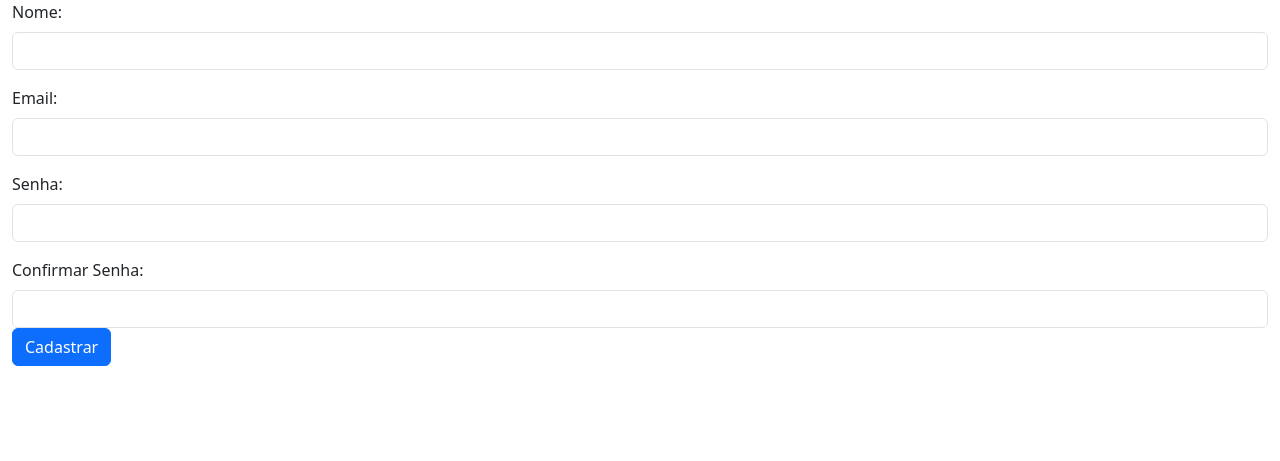
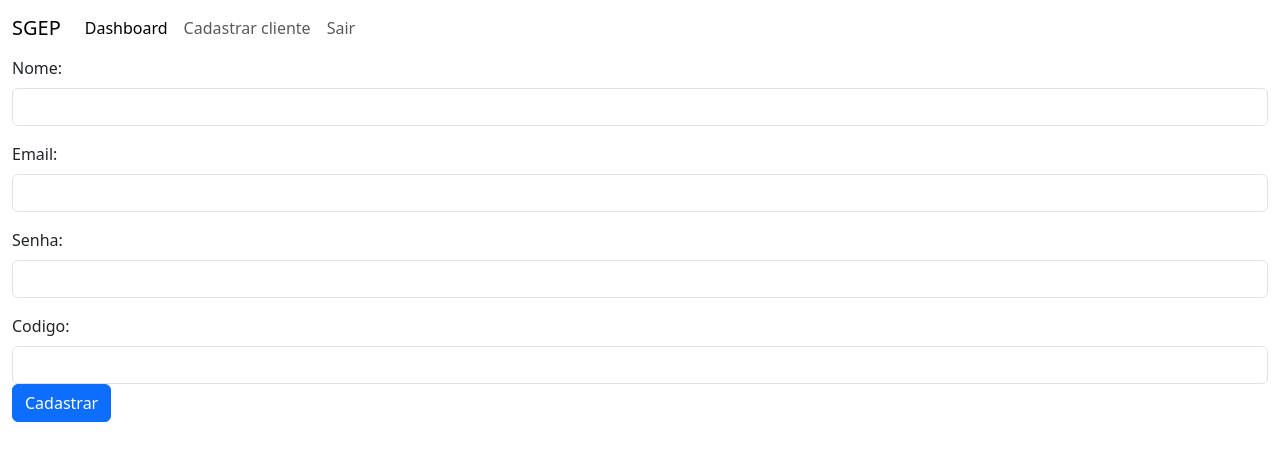
Before and after one commit to Guizao9010/SGEP, a PHP site: page /cadastro.php in a window 1280 px wide. Shown: the top 461 px of the page. Run offline with PHP 8.4, Linux system fonts and the light colour scheme.

Commit message:
Add files via upload

```diff
--- a/admDashboard.php
+++ b/admDashboard.php
@@ -12,9 +12,7 @@ if (isset($_SESSION['user_id']) && isset($_SESSION['email'])) {
     exit;
 }
 
-//Listagem de Usuários
-$users = new User();
-$list_users = $users->listarUsuarios();
+$list_users = $user_obj->listarUsuarios();
 
 //Alterar Usuario
 
--- a/cadastro.php
+++ b/cadastro.php
@@ -2,8 +2,8 @@
 require "src/controller/user.php";
 $user_obj = new User();
 // Se o usuario requisitar o Cadastro
-if(isset($_POST['email']) && isset($_POST['senha']) && isset($_POST['nome']) && isset($_POST['confirm'])){
-  $user_obj->cadastroUser($_POST['nome'],$_POST['email'],$_POST['senha'],$_POST['confirm']);
+if(isset($_POST['email']) && isset($_POST['senha']) && isset($_POST['nome']) && isset($_POST['idUsuario'])){
+  $user_obj->cadastroUser($_POST['nome'],$_POST['email'],$_POST['senha'],$_POST['idUsuario']);
 }
 
 ?>
@@ -18,7 +18,27 @@ if(isset($_POST['email']) && isset($_POST['senha']) && isset($_POST['nome']) &&
     <title>Cadastro</title>
 </head>
 <body>
-
+<nav class="navbar navbar-expand-lg nav-color">
+        <div class="container-fluid">
+            <a class="navbar-brand" href="admDashboard.php">SGEP</a>
+            <button class="navbar-toggler" type="button" data-bs-toggle="collapse" data-bs-target="#navbarNav" aria-controls="navbarNav" aria-expanded="false" aria-label="Toggle navigation">
+                <span class="navbar-toggler-icon"></span>
+            </button>
+            <div class="collapse navbar-collapse" id="navbarNav">
+                <ul class="navbar-nav">
+                    <li class="nav-item">
+                        <a class="nav-link active" aria-current="page" href="admDashboard.php">Dashboard</a>
+                    </li>
+                    <li class="nav-item">
+                        <a class="nav-link" href="cadastro.php">Cadastrar cliente</a>
+                    </li>
+                    <li class="nav-item">
+                        <a class="nav-link" href="logout.php">Sair</a>
+                    </li>
+                </ul>
+            </div>
+        </div>
+    </nav>
     <div class="container-fluid">
         <form action="" method="POST">
         <div class="mb-3">
@@ -31,14 +51,15 @@ if(isset($_POST['email']) && isset($_POST['senha']) && isset($_POST['nome']) &&
             </div>
             <div class="mb-3">
                 <label for="senhaUsuario" class="form-label">Senha:</label>
-                <input type="text" class="form-control" id="senhaUsuario" name="senha">
+                <input type="password" class="form-control" id="senhaUsuario" name="senha">
             </div>
             <div class="mb-3">
-                <label for="confirmarSenha" class="form-label">Confirmar Senha:</label>
-                <input type="text" class="form-control" id="confirmarSenha" name="confirm">
-                <button type="submit" class="btn btn-primary" name="cadastrar">Cadastrar</button>
+                <label for="emailUsuario" class="form-label">Codigo:</label>
+                <input type="text" class="form-control" id="idUsuario" name="idUsuario">
+                <button type="submit" class="btn btn-primary" name="logar">Cadastrar
+
+                </button>
             </div>
-
         </form>
     </div>
 
```
